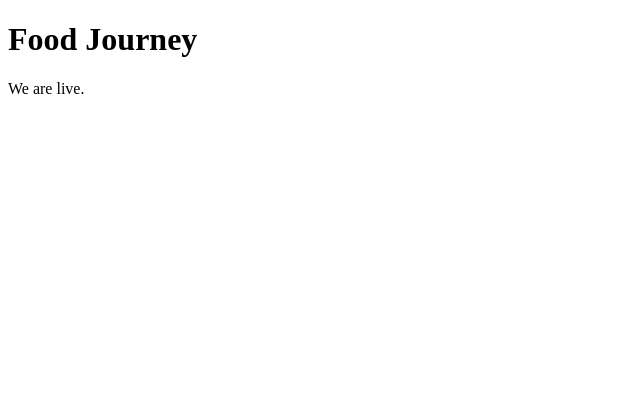
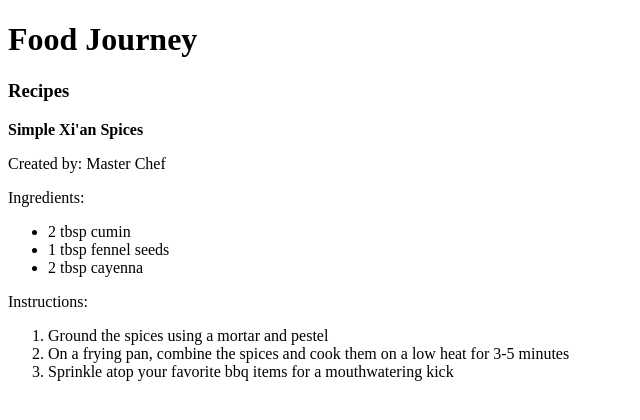
Before and after one commit to ChristopherJPan/food-journey-1, a React app: page / in a window 1280 px wide. Shown: the top 420 px of the page, without its empty margins (0-640 px from the left). Built offline with nearby package versions, Linux system fonts and the light colour scheme.

Commit message:
initial setup for Main React Components and Containers (missing Containers for NavBar and RecipeList)

```diff
--- a/src/App.jsx
+++ b/src/App.jsx
@@ -1,21 +1,28 @@
+/**
+ * ************************************
+ * @module App.jsx
+ * @author Michael Pay & Christopher Pan
+ * @date 2021/10/16
+ * @description primary container
+ * ************************************
+ */
+
 import React, {Component} from 'react';
+import MainContainer from './main/containers/MainContainer';
 // import {BrowserRouter as Router, Switch, Route, Link, NavLink} from 'react-router-dom';
 
 class App extends Component {
-
   constructor(props){
     super(props);
   }
 
   render() {
     return (
-
       <div id="container">
-        We are live.
+        <MainContainer />
       </div>
     );
   }
-
 }
 
 
--- /dev/null
+++ b/src/main/components/Recipe.jsx
@@ -0,0 +1,34 @@
+/**
+ * ************************************
+ * @module Recipe
+ * @author Michael Pay & Christopher Pan
+ * @date 2021/10/16
+ * @description presentation component which renders a single recipe box for each recipe
+ * ************************************
+ */
+
+import React from 'react';
+
+const Recipe = props => (
+  <div className="recipe">
+    {/* remove the below and instead populate data from props, once available */}
+    <strong>Simple Xi'an Spices</strong>
+    <p>Created by: Master Chef</p>
+    <p>Ingredients:
+      <ul>
+        <li>2 tbsp cumin</li>
+        <li>1 tbsp fennel seeds</li>
+        <li>2 tbsp cayenna</li>
+      </ul>
+    </p>
+    <p>Instructions:
+      <ol>
+        <li>Ground the spices using a mortar and pestel</li>
+        <li>On a frying pan, combine the spices and cook them on a low heat for 3-5 minutes</li>
+        <li>Sprinkle atop your favorite bbq items for a mouthwatering kick</li>
+      </ol>
+    </p>
+  </div>
+)
+
+export default Recipe;
--- a/src/main/components/RecipeList.jsx
+++ b/src/main/components/RecipeList.jsx
@@ -0,0 +1,38 @@
+/**
+ * ************************************
+ * @module RecipeList
+ * @author Michael Pay & Christopher Pan
+ * @date 2021/10/16
+ * @description presentation component which renders n Recipe components
+ * ************************************
+ */
+
+import React from 'react';
+import Recipe from './Recipe';
+
+const RecipeList = (props) => {
+
+  // to implement later when receiving an array of objects for each recipe
+  /*
+  const recipes = props.recipeList.map((recipe) => (
+    <Recipe
+      key={recipe.id}
+      name={recipe.name}
+      chef={recipe.chef}
+      image={recipe.image} // stretch goal
+      // if expand feature is added, add it here and remove ingredients/instructions
+      ingredients={recipe.ingredients}
+      instrucitons={recipe.instructions}
+    />
+  ));
+  */
+
+  return(
+    <div id="recipeList">
+      <h3>Recipes</h3>
+      <Recipe />
+    </div>
+  )
+}
+
+export default RecipeList;
--- a/src/main/containers/MainContainer.jsx
+++ b/src/main/containers/MainContainer.jsx
@@ -0,0 +1,50 @@
+/**
+ * ************************************
+ * @module MainContainer
+ * @author Michael Pay & Christopher Pan
+ * @date 2021/10/16
+ * @description stateful component which renders NavBar and RecipeList
+ * ************************************
+ */
+
+// importing react and redux libraries
+import React, { Component } from 'react';
+import { connect } from 'react-redux';
+
+// importing actions, uncomment when actions are properly defined
+// import * as actions from '../../redux/actions/actions'
+
+// importing child components
+import NavBar from '../components/NavBar';
+import RecipeList from '../components/RecipeList';
+
+// mapStateToProps
+const mapStateToProps = state => ({
+  // need to define state first, then fill this in
+  // recipeLlist: state.recipeList,
+});
+
+// mapDispatchToProps
+const mapDispatchToProps = dispatch => ({
+  // need to better flesh out actions, then map below
+  // createRecipe: () => dispatch(actions.createRecipe())
+});
+
+class MainContainer extends Component {
+  constructor(props) {
+    super(props);
+  }
+
+  render() {
+    return(
+      <div id="mainContainer">
+        {/* <NavBar
+          createRecipe={this.props.createRecipe}
+        /> */}
+        <RecipeList />
+      </div>
+    );
+  }
+}
+
+export default MainContainer;
--- a/src/redux/actions/actionTypes.js
+++ b/src/redux/actions/actionTypes.js
@@ -1 +1,5 @@
-export const SOMETHING = 'SOMETHING';
+export const CREATERECIPE = 'CREATERECIPE';
+
+export const LOGIN = 'LOGIN';
+
+export const SEARCHING = 'SEARCHING';
```
Also changed, not shown: src/redux/actions/actions.js (+12 -2 lines), src/redux/reducers/reducers.js (+16 -2 lines).
